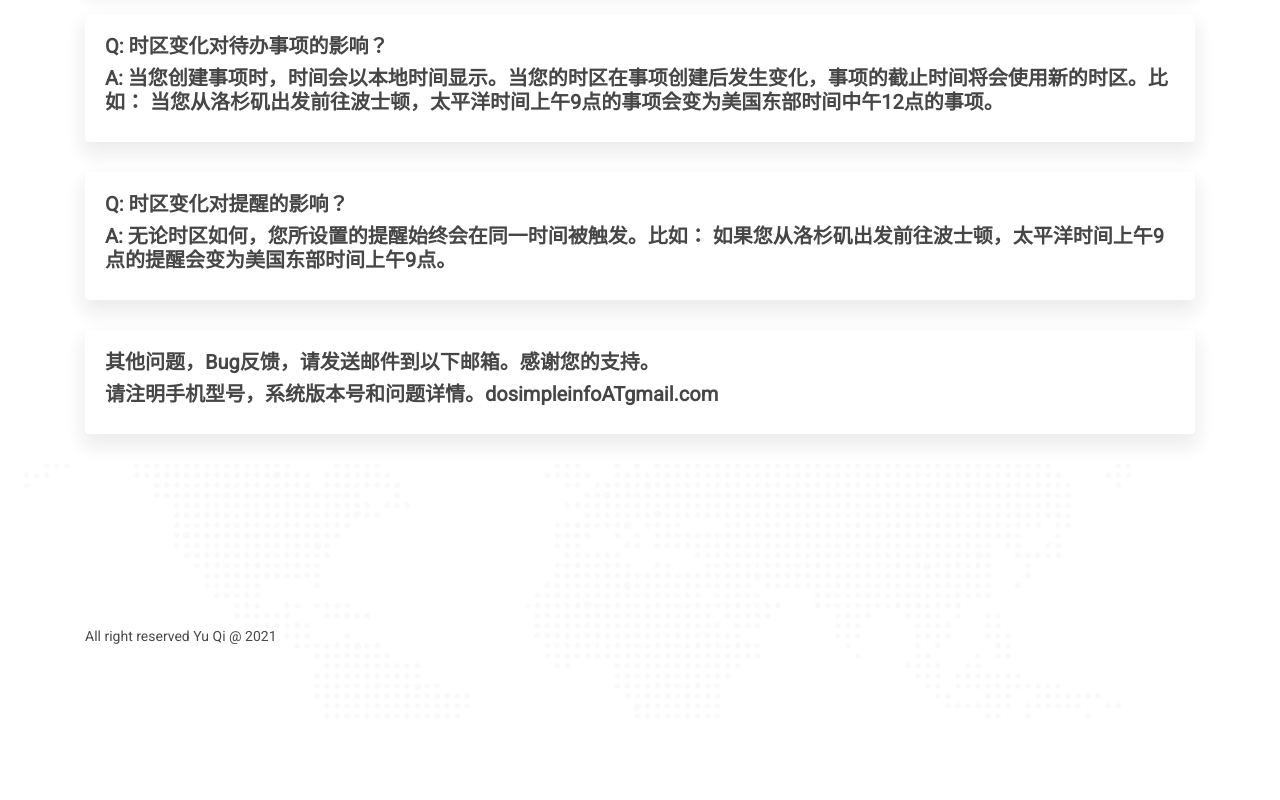
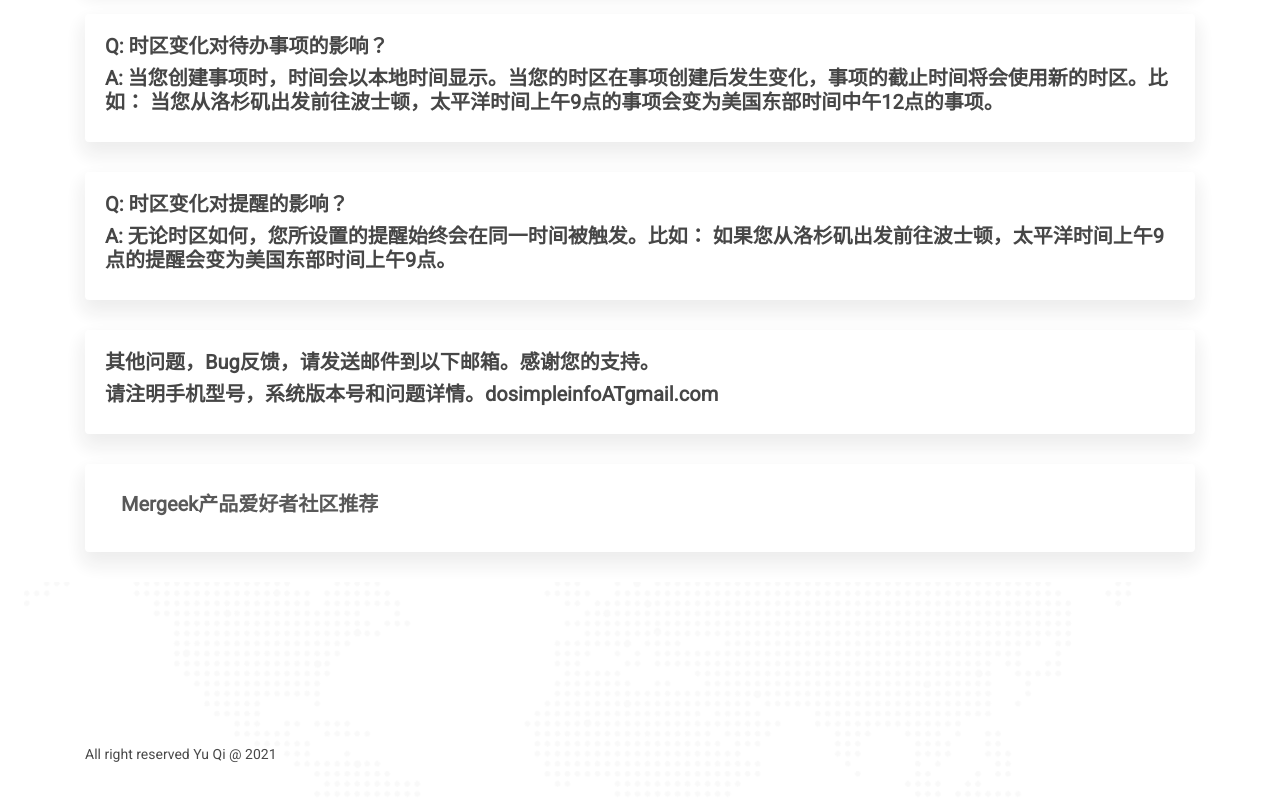
Before and after one commit to QiYuNew/DoSimple_web, a plain HTML site: page index.html in a window 1280 px wide. Shown: the part 1734-2534 px from the top of the page. Before the commit the page ends 2458 px from the top, so only its background shows below. Drawn offline with Linux system fonts and the light colour scheme.

Commit message:
mergeekLink

```diff
--- a/index.html
+++ b/index.html
@@ -165,6 +165,10 @@
                         <h5>请注明手机型号，系统版本号和问题详情。dosimpleinfoATgmail.com</h4>
                     </div>
 
+                    <div class="my-helper-item shadow-1 dark-bg wow fadeInUp" data-wow-duration="0.3s" data-wow-delay="0.3s">
+                        <a class="nav-link" href="https://mergeek.com"><h5>Mergeek产品爱好者社区推荐</h5></a>
+                    </div>
+
                 </div>
             </div>
         </section>
```
